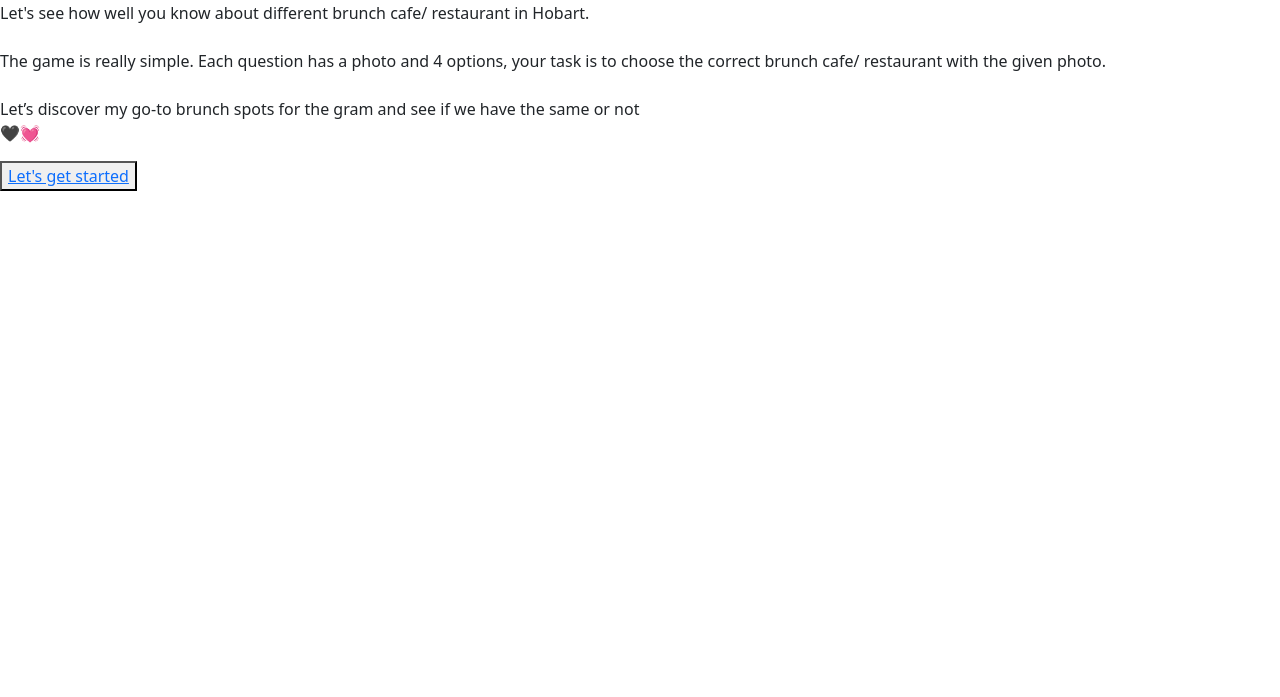
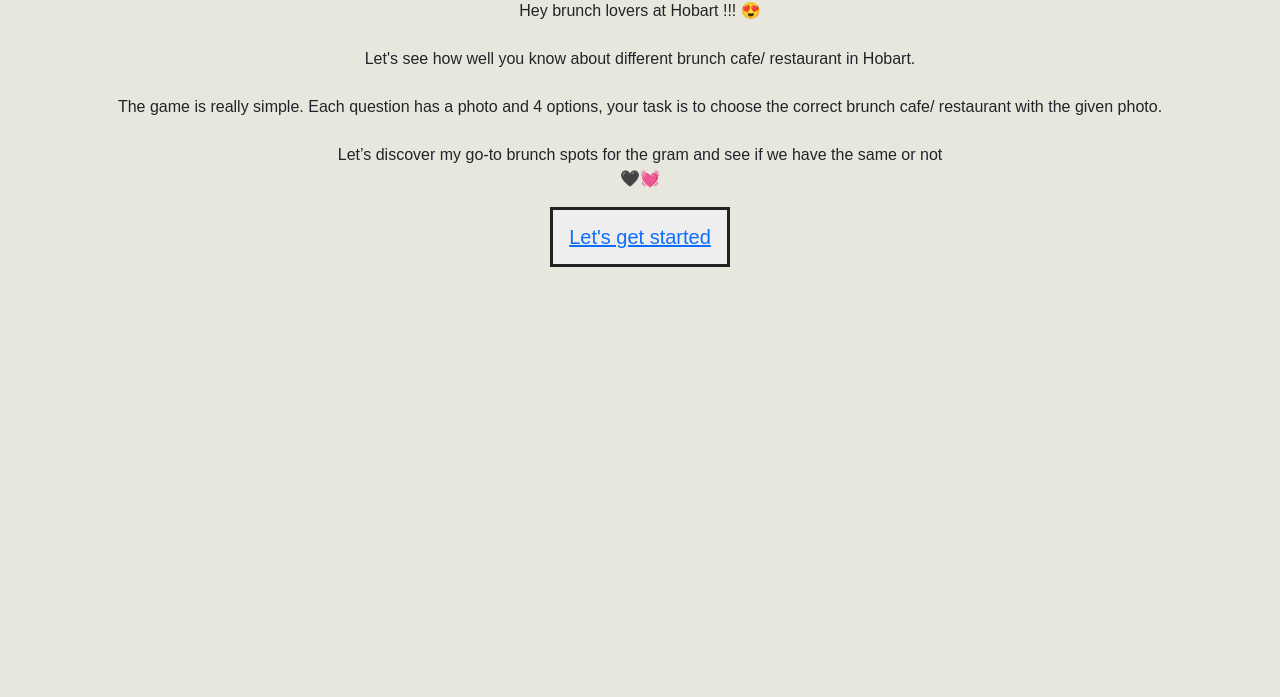
Before and after one commit to cornswing/Brunch-Spots-At-Hobart, a plain HTML site: page index.html in a window 1280 px wide. Shown: the part 103-800 px from the top of the page. Drawn offline with nearby package versions, Linux system fonts and the light colour scheme; the site is published under a folder, as on GitHub Pages, so addresses that start at the root find nothing; a web font is replaced by a local one.

Commit message:
Update css link
remove 1 "/"

```diff
--- a/index.html
+++ b/index.html
@@ -11,7 +11,7 @@
     />
     <title>Brunch Spots @ Hobart</title>
     <script src="script.js"></script>
-    <link rel="stylesheet" href="/css/frontStyle.css" />
+    <link rel="stylesheet" href="css/frontStyle.css" />
   </head>
 
   <body>
```
